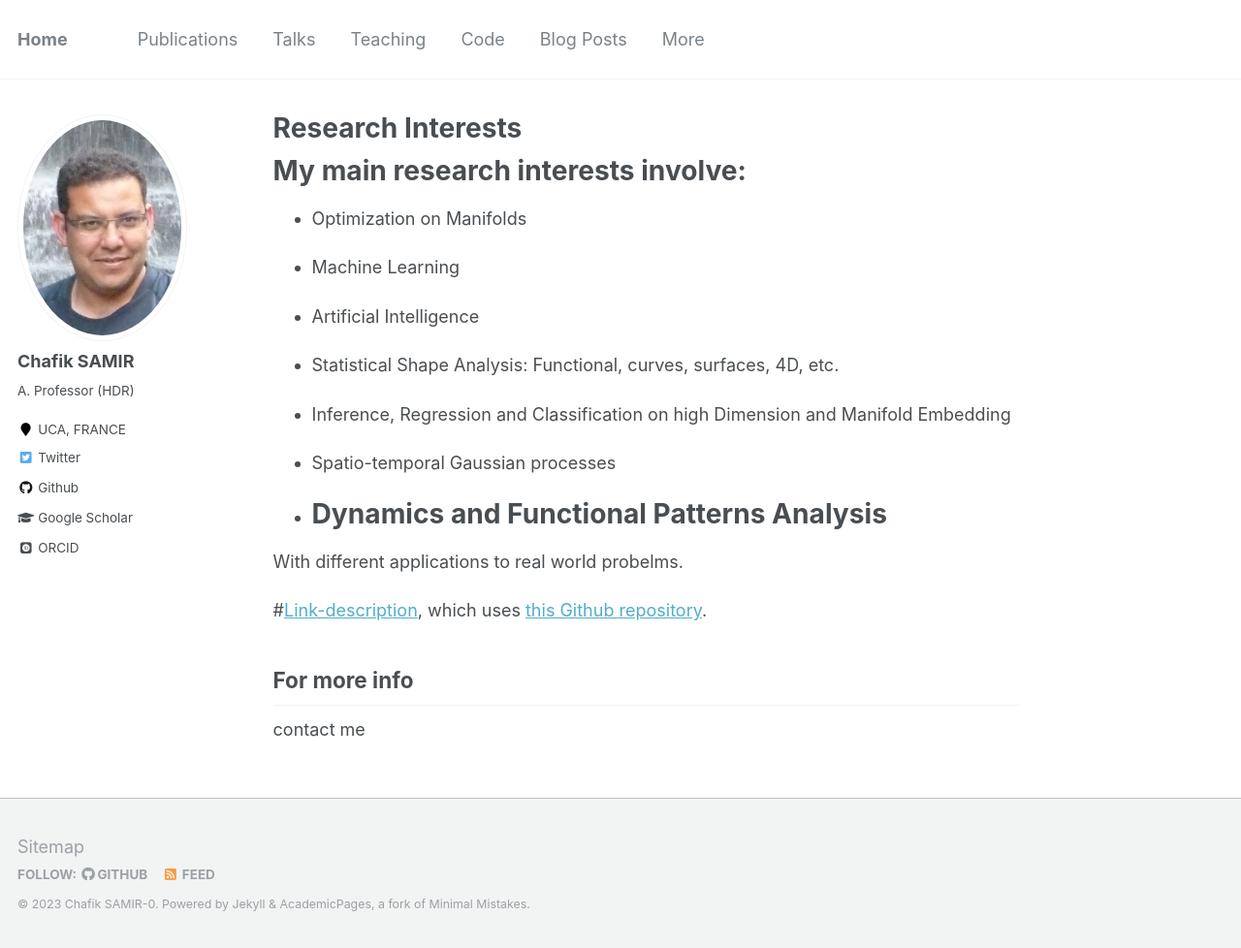
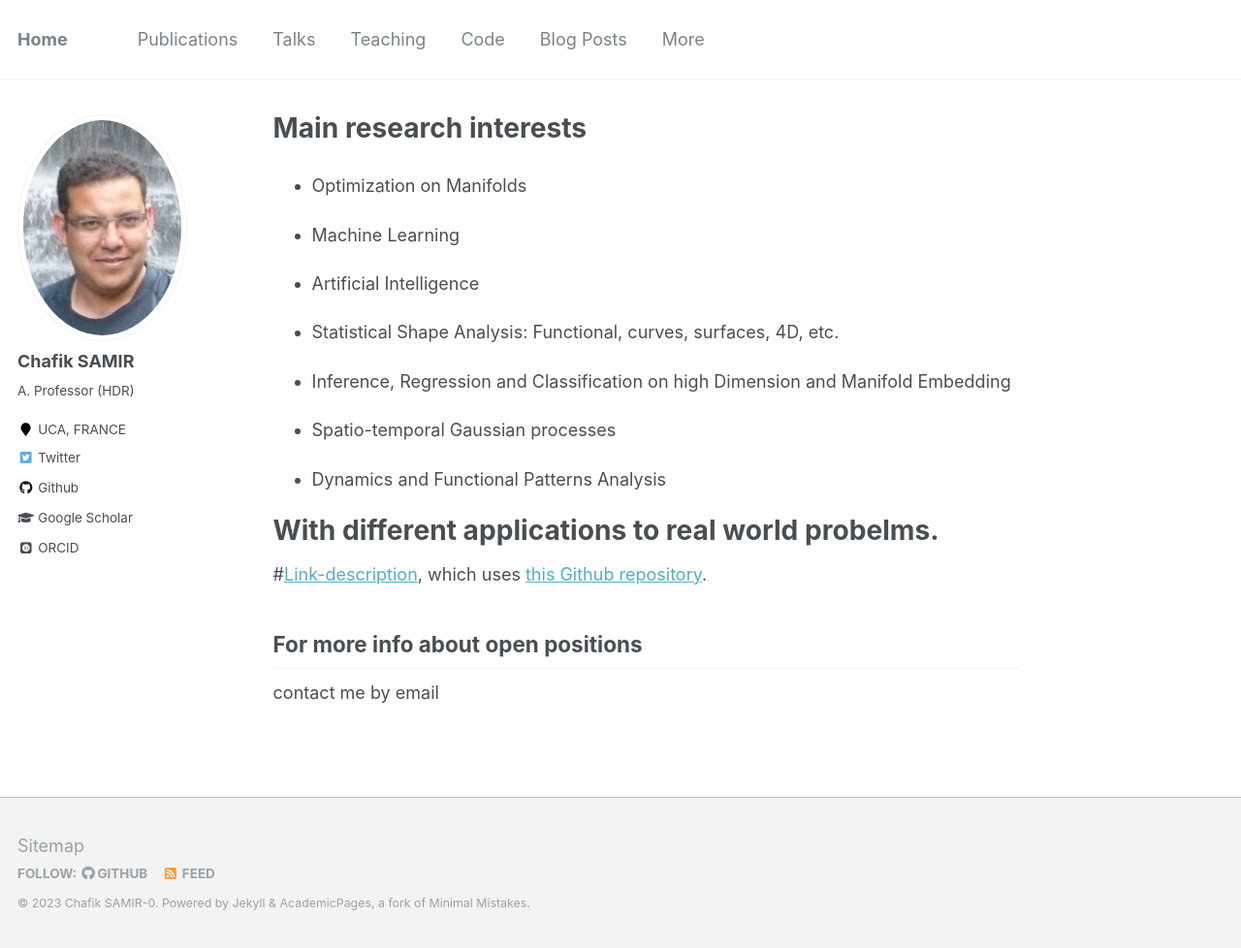
Before and after one commit to Chsamir/chsamir.github.io, a Jekyll site: the page built from _pages/about.md, in a window 1280 px wide and 978 px high. Shown: the whole window at 97% size. Built offline with Jekyll 4.4.1, drawn with Linux system fonts in a browser that asks for light colours; some web fonts are replaced.

Commit message:
update15

```diff
--- a/_pages/about.md
+++ b/_pages/about.md
@@ -8,8 +8,6 @@
   - /about.html
 ---
 
-My main research interests involve:
-===================================
 - Optimization on Manifolds
 
 - Machine Learning
@@ -23,15 +21,15 @@
 - Spatio-temporal Gaussian processes
 
 - Dynamics and Functional Patterns Analysis
-========================================================================================
+
 
 With different applications to real world probelms.
-
+===================================================
 
  #[Link-description](http://stuartgeiger.com), which uses [this Github repository](https://github.com/staeiou/staeiou.github.io).
 
 
 
-For more info
+For more info about open positions
 ------
-contact me
+contact me by email
```
Also changed, not shown: other parts of _pages/about.md (+1 -1 lines).
